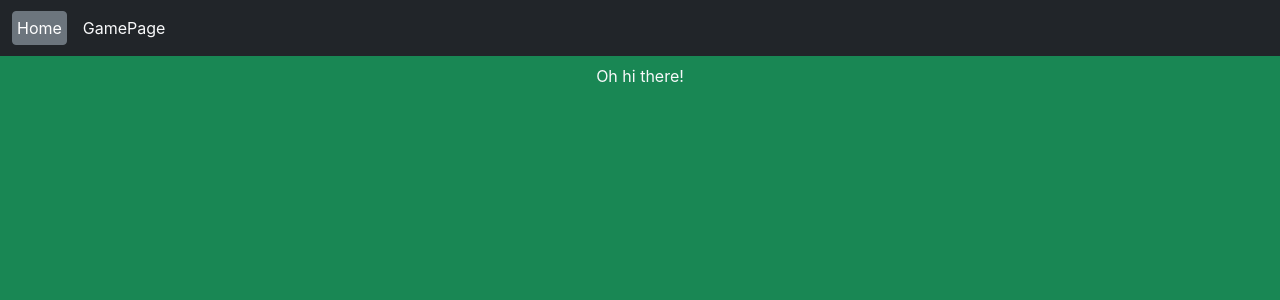
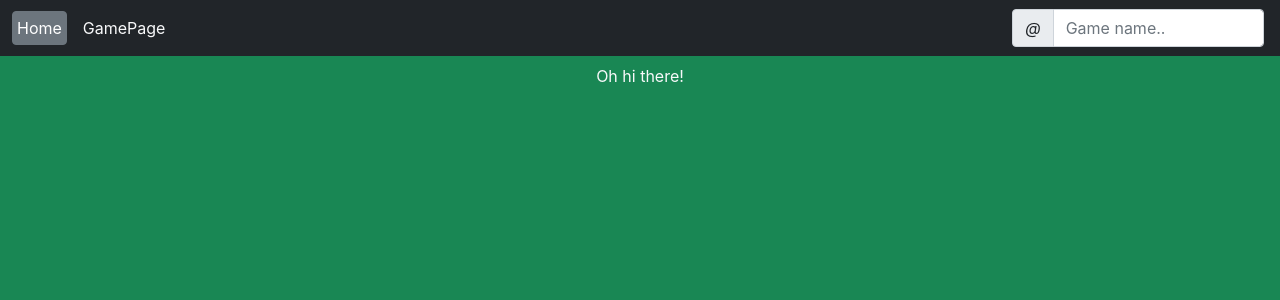
Before and after one commit to MehmetBerkayC/GraduationProject, a React (Create React App) app: page /GamePage in a window 1280 px wide. Shown: the top 300 px of the page. Built offline with nearby package versions, Linux system fonts and the light colour scheme.

Commit message:
non-functional search bar

```diff
--- a/package.json
+++ b/package.json
@@ -8,6 +8,7 @@
     "@testing-library/react": "^11.1.0",
     "@testing-library/user-event": "^12.1.10",
     "bootstrap": "^5.1.3",
+    "bootstrap-icons": "^1.7.2",
     "immer": "^9.0.6",
     "react": "^17.0.2",
     "react-bootstrap": "^2.0.2",
--- a/src/Components/Navbar.js
+++ b/src/Components/Navbar.js
@@ -19,6 +19,18 @@ function Navbar() {
             </li>
           </ul>
         </div>
+
+        <div className="input-group me-3 w-25">
+          <span className="input-group-text">
+            <i className="bi bi-controller">@</i>
+          </span>
+          <input
+            type="text"
+            class="form-control"
+            placeholder="Game name.."
+            aria-label="Name"
+          />
+        </div>
       </nav>
     </>
   );
```
Also changed, not shown: 1 other file (tests, documents, lock files or other folders).
